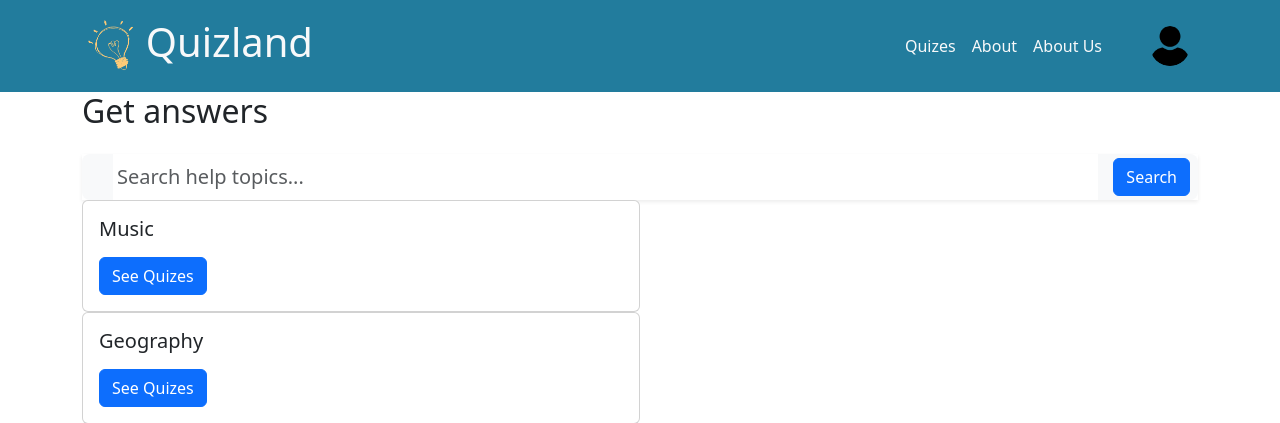
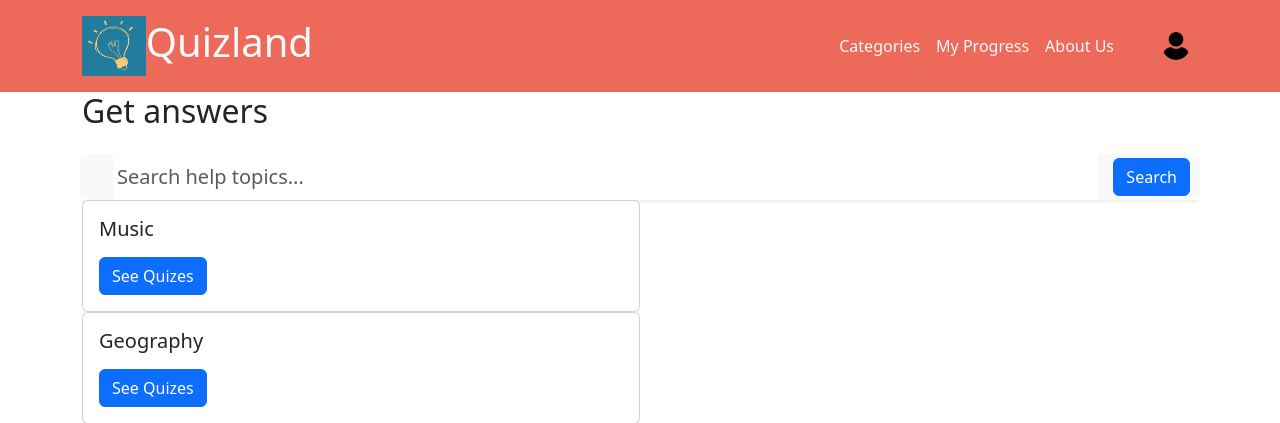
Before and after one commit to barbara0708/Django-Quiz-App, a Django app: page /categories/ in a window 1280 px wide. Shown: the top 423 px of the page. Run offline with Django 4.2, Linux system fonts and the light colour scheme; a user stored in the database is signed in; data comes from the database, SQL or seed files in the repository; both versions use the stored data as it was after the commit; some libraries are stand-ins or nearby versions.

Commit message:
new commit

```diff
--- a/core/templates/core/header.html
+++ b/core/templates/core/header.html
@@ -11,7 +11,7 @@
     {% load static %}
 </head>
 <body>
-  <nav style="background-color: #227C9D;" class="navbar navbar-expand-lg navbar-scroll p-3">
+  <nav style="background-color: #ED6A5A;" class="navbar navbar-expand-lg navbar-scroll p-3">
     <div class="container">
       <img src="{% static 'images/logo.png' %}" height="60" alt=""
         loading="lazy" /><h1 class="text-light">Quizland</h1>
@@ -24,13 +24,13 @@
       <div class="collapse navbar-collapse" id="navbarExample01">
         <ul class="navbar-nav ms-auto mb-2 mb-lg-0">
           <li class="nav-item active">
-            <a class="nav-link text-light" aria-current="page" href="">Quizes</a>
+            <a class="nav-link text-light" aria-current="page" href="">Categories</a>
           </li>
           <li class="nav-item">
-            <a class="nav-link text-light" aria-current="page" href="#pets">About</a>
+            <a class="nav-link text-light" aria-current="page" href="/progress">My Progress</a>
           </li>
           <li class="nav-item">
-            <a class="nav-link text-light" aria-current="page" href="#about">About Us</a>
+            <a class="nav-link text-light" aria-current="page" href="/logout">About Us</a>
           </li>
 
         </ul>
@@ -48,7 +48,7 @@
           <li class="nav-item">
             <a class="nav-link ps-2" href="#!">
 
-<img class="rounded-circle" alt="avatar1" height="40" src="{% static 'images/user.png' %}" />
+<img class="rounded-circle" alt="avatar1" height="28" src="{% static 'images/user.png' %}" />
             </a>
           </li>
         </ul>
--- a/quizes/settings.py
+++ b/quizes/settings.py
@@ -76,7 +76,8 @@ TEMPLATES = [
 
 WSGI_APPLICATION = 'quizes.wsgi.application'
 
-
+LOGOUT_REDIRECT_URL='/'
+LOGIN_URL='/login/'
 # Database
 # https://docs.djangoproject.com/en/4.0/ref/settings/#databases
 
```
Also changed, not shown: core/templates/core/index.html (+7 -0 lines), core/templates/core/progress.html (added), db.sqlite3.
